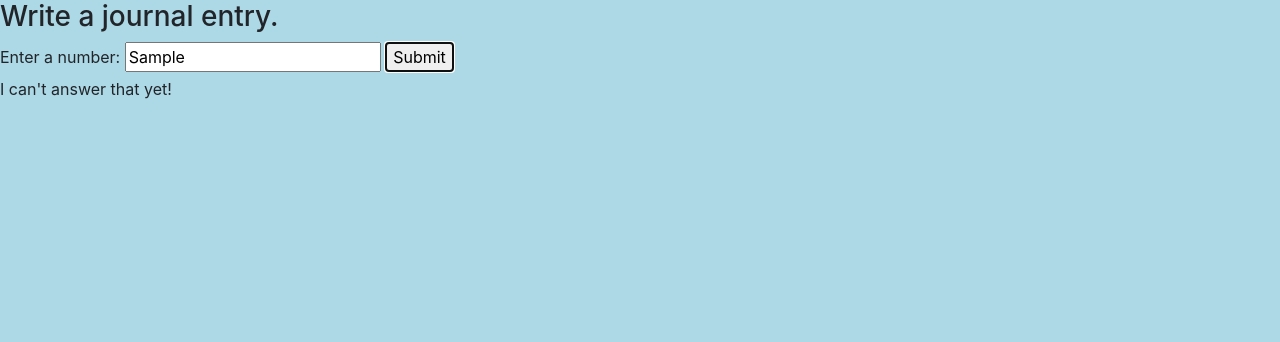
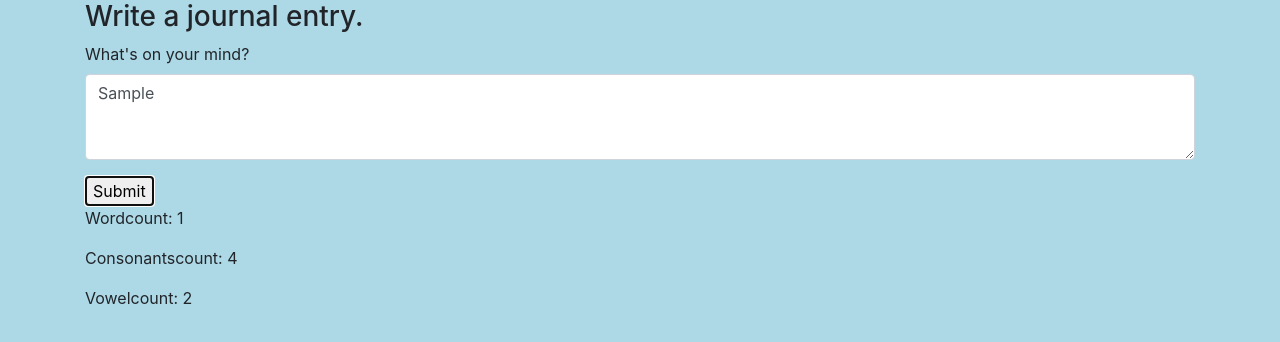
Before and after one commit to dmagic1304/journal, a website built with webpack: page src/index.html in a window 1280 px wide. Both pictures are taken after typing "Sample" into the empty fields and a click on the button "Submit". Built offline with nearby package versions, Linux system fonts and the light colour scheme.

Commit message:
Add wordcount, consonant count and vowel count functionality
Co-authored-by: Dominik Magic <dominikmagic5@gmail.com>
Co-authored-by: Auston Moos <Austonhmoos2004@gmail.com>

```diff
--- a/src/index.html
+++ b/src/index.html
@@ -4,12 +4,18 @@
   <title>Journal</title>
 </head>
 <body>
-  <h3>Write a journal entry.</h3>
-  <form id="journal-entry-form">
-    <label for="entry-text">Enter a number:</label>
-    <input id="entry-text" type="text">
-    <button type="submit">Submit</button>
-  </form>
-  <div id="response"></div>
+  <div class="container">
+    <h3>Write a journal entry.</h3>
+    <form id="journal-entry-form">
+      <div class="mb-3">
+        <label for="entry-text" class="form-label">What's on your mind?</label>
+        <textarea class="form-control" id="entry-text" rows="3"></textarea>
+      </div>
+      <button type="submit">Submit</button>
+    </form>
+    <div id="response"></div>
+    <div id="consonants"></div>
+    <div id="vowels"></div>
+  </div>
 </body>
 </html>
--- a/src/index.js
+++ b/src/index.js
@@ -7,12 +7,20 @@ import './css/styles.css';
 function handleJournalEntry() {
   event.preventDefault();
   document.querySelector('#response').innerText = null;
-  const inputText = parseInt(document.querySelector('#entry-text').value);
+  const inputText = document.querySelector('#entry-text').value;
   const entry = new Entry(inputText);
   const response = entry.wordCount();
+  const vowels = entry.vowelCount();
+  const consonants = entry.consonantCount();
   const pTag = document.createElement("p");
-  pTag.append(response);
+  const pTagVowels = document.createElement('p');
+  const pTagConsonants = document.createElement('p');
+  pTag.append("Wordcount: " + response);
+  pTagVowels.append("Vowelcount: " + vowels);
+  pTagConsonants.append("Consonantscount: " + consonants);
   document.querySelector('#response').append(pTag);
+  document.querySelector('#vowels').append(pTagVowels);
+  document.querySelector('#consonants').append(pTagConsonants);
 }
 
 
--- a/src/journal.js
+++ b/src/journal.js
@@ -4,5 +4,35 @@
 }
 
 Entry.prototype.wordCount = function() {
-  return "I can't answer that yet!";
+  // Create array from inputText
+  const inputTextArray = this.inputText.split(" ");
+  // Return length of array
+  return inputTextArray.length;
+};
+
+Entry.prototype.vowelCount = function() {
+  let vowels = 0;
+  const inputLettersArray = this.inputText.split('');
+  const vowelList = /[aeiou]/
+  inputLettersArray.forEach(element => {
+    if (vowelList.test(element)) {
+      vowels += 1;
+      console.log("it has a vowel!")
+    }
+  });
+  return vowels;
 }
+
+Entry.prototype.consonantCount = function() {
+  /* eslint-disable */
+  const specialChars = /[ `!@#$%^&*()_+\-=\[\]{};':"\\|,.<>\/?~aeiou]/;
+  /* eslint-enable */
+  let consonants = 0;
+  const inputLettersArray = this.inputText.split('');
+  inputLettersArray.forEach(element => {
+    if (!specialChars.test(element)) {
+      consonants += 1;
+    }
+  });
+  return consonants;
+}
```
Also changed, not shown: README.md.
